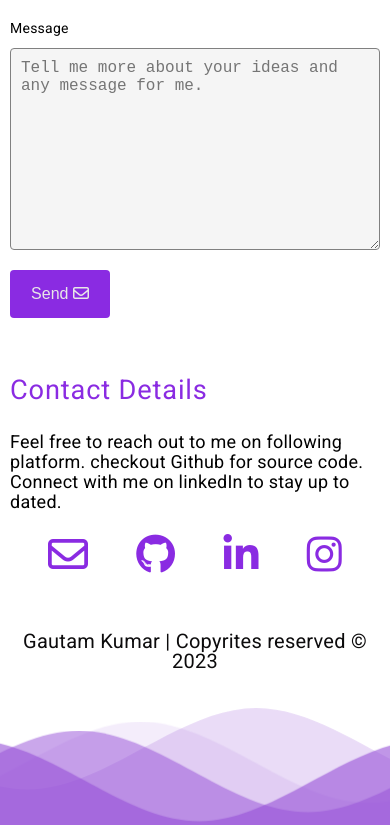
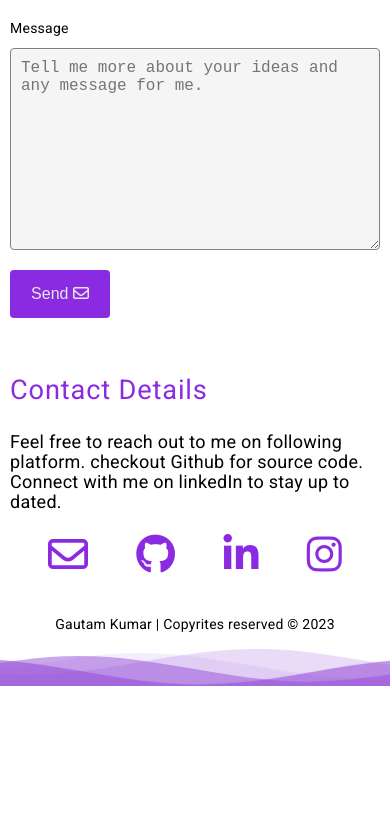
Before and after one commit to krgtm05/gautam.in, an Angular app: page / in a window 390 px wide. Shown: the part 4715-5540 px from the top of the page. After the commit the page ends 5401 px from the top, so only its background shows below. Built offline with nearby package versions, Linux system fonts and the light colour scheme.

Commit message:
animation changes footer changed

```diff
--- a/angular.json
+++ b/angular.json
@@ -47,8 +47,8 @@
                 },
                 {
                   "type": "anyComponentStyle",
-                  "maximumWarning": "20kb",
-                  "maximumError": "11kb"
+                  "maximumWarning": "10kb",
+                  "maximumError": "10kb"
                 }
               ],
               "outputHashing": "all"
--- a/src/app/home/home.component.scss
+++ b/src/app/home/home.component.scss
@@ -932,33 +932,39 @@ footer {
   height: 15vh;
   margin-bottom: -7px;
   /*Fix for safari gap*/
-  min-height: 100px;
-  max-height: 150px;
+  // min-height: 10px;
+  // max-height: 150px;
 
-  .parallax>use {
+  .parallax{
+    use {
     animation: move-forever 25s cubic-bezier(.55, .5, .45, .5) infinite;
   }
+}
 
-  .parallax>use:nth-child(1) {
+  .parallax{
+    use:nth-child(1) {
     animation-delay: -2s;
     animation-duration: 7s;
   }
+}
 
-  .parallax>use:nth-child(2) {
+  .parallax{
+    use:nth-child(2) {
     animation-delay: -3s;
     animation-duration: 10s;
   }
-
-  .parallax>use:nth-child(3) {
+  }
+  .parallax{use:nth-child(3) {
     animation-delay: -4s;
     animation-duration: 13s;
   }
+}
 
-  .parallax>use:nth-child(4) {
+  .parallax{use:nth-child(4) {
     animation-delay: -5s;
     animation-duration: 20s;
   }
-
+  }
   @keyframes move-forever {
     0% {
       transform: translate3d(-90px, 0, 0);
@@ -981,20 +987,24 @@ footer {
 }
 
 }
-/* Animation */
+@media screen and (max-width: 768px) {
+  .header{
+    .waves {
+      position: relative;
+      width: 100%;
+      height: 40px;
+
+    }
+
+    .content {
+      // height: 10vh;
+      font-size: 16px;
+      p{
+        font-size: 14px;
+        color: black;
+      }
+    }
+  }
 
 
-
-/*Shrinking for mobile*/
-@media (max-width: 768px) {
-  .waves {
-    height: 40px;
-    min-height: 40px;
-  }
-
-  .content {
-    height: 10vh;
-    font-size: 16px;
-  }
-
 }
```
